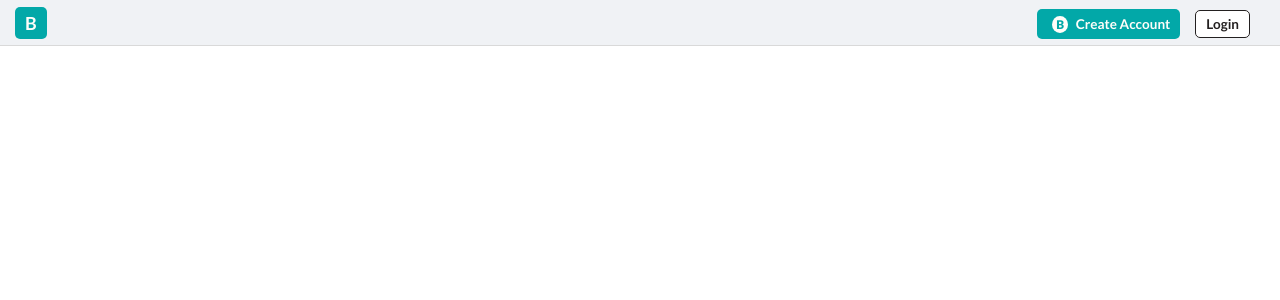
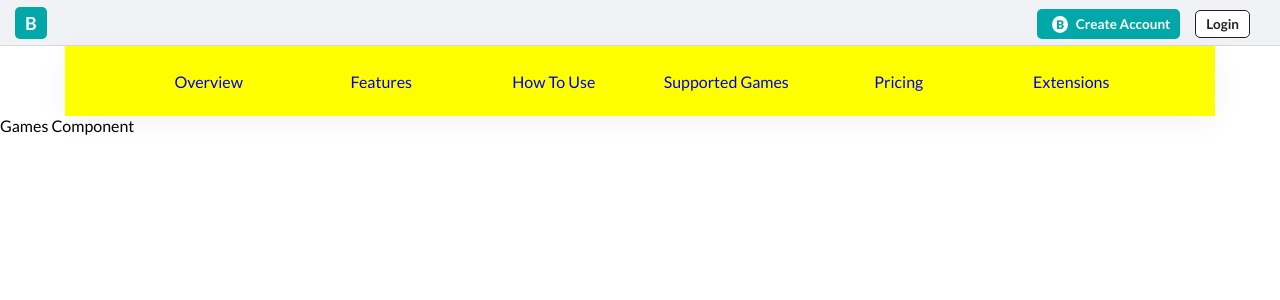
Before and after one commit to Gimorhee/Booster, a React (Create React App) app: page /games in a window 1280 px wide. Shown: the top 300 px of the page. Built offline with nearby package versions, Linux system fonts and the light colour scheme.

Commit message:
Setup all routes

```diff
--- a/src/App.js
+++ b/src/App.js
@@ -1,4 +1,4 @@
-import React, { Fragment } from "react";
+import React, { Fragment, useState } from "react";
 import { BrowserRouter as Router, Route, Switch } from "react-router-dom";
 
 import { SubNavBar } from "./components/NavBar/SubNavBar";
@@ -6,6 +6,11 @@ import { MainNavBar } from "./components/NavBar/MainNavBar";
 import { Overview } from "./components/Overview/Overview";
 import { Register } from "./components/User/Register";
 import { Login } from "./components/User/Login";
+import { Features } from "./components/Features/Features";
+import { HowToUse } from "./components/HowToUse/HowToUse";
+import { Games } from "./components/Games/Games";
+import { Pricing } from "./components/Pricing/Pricing";
+import { Extensions } from "./components/Extensions/Extensions";
 
 import "./App.css";
 
@@ -14,11 +19,16 @@ function App() {
     <Router>
       <Fragment>
         <MainNavBar />
-        <Route exact path="/" component={SubNavBar} />
+        <Route exact path={["/", "/overview","/features","/howtouse","/games","/pricing","/extensions"]} component={SubNavBar} />
         <Switch>
           <Route exact path="/" component={Overview} />
           <Route exact path="/register" component={Register} />
           <Route exact path="/login" component={Login} />
+          <Route exact path="/features" component={Features} />
+          <Route exact path="/howtouse" component={HowToUse} />
+          <Route exact path="/games" component={Games} />
+          <Route exact path="/pricing" component={Pricing} />
+          <Route exact path="/extensions" component={Extensions} />
         </Switch>
       </Fragment>
     </Router>
--- /dev/null
+++ b/src/components/Extensions/Extensions.js
@@ -0,0 +1,9 @@
+import React from 'react'
+
+export const Extensions = () => {
+    return (
+        <div>
+            Extensions Component
+        </div>
+    )
+}
--- /dev/null
+++ b/src/components/Features/Features.js
@@ -0,0 +1,9 @@
+import React from 'react'
+
+export const Features = () => {
+    return (
+        <div>
+            Features Component
+        </div>
+    )
+}
--- /dev/null
+++ b/src/components/Games/Games.js
@@ -0,0 +1,9 @@
+import React from 'react'
+
+export const Games = () => {
+    return (
+        <div>
+            Games Component
+        </div>
+    )
+}
--- /dev/null
+++ b/src/components/HowToUse/HowToUse.js
@@ -0,0 +1,9 @@
+import React from 'react'
+
+export const HowToUse = () => {
+    return (
+        <div>
+            How To Use Component
+        </div>
+    )
+}
--- a/src/components/NavBar/SubNavBar.js
+++ b/src/components/NavBar/SubNavBar.js
@@ -1,7 +1,31 @@
 import React from "react";
+import { Link } from "react-router-dom";
 
 import "../../styles/NavBar/NavBar.css";
 
 export const SubNavBar = () => {
-  return <div className="SubNavBar">SubNavBar Component</div>;
+  return (
+    <div className="SubNavBar">
+      <div className="Inner-Container">
+        <Link className="SubNav-Link" to="/">
+          Overview
+        </Link>
+        <Link className="SubNav-Link" to="/features">
+          Features
+        </Link>
+        <Link className="SubNav-Link" to="/howtouse">
+          How To Use
+        </Link>
+        <Link className="SubNav-Link" to="/games">
+          Supported Games
+        </Link>
+        <Link className="SubNav-Link" to="/pricing">
+          Pricing
+        </Link>
+        <Link className="SubNav-Link" to="/extensions">
+          Extensions
+        </Link>
+      </div>
+    </div>
+  );
 };
--- /dev/null
+++ b/src/components/Pricing/Pricing.js
@@ -0,0 +1,9 @@
+import React from 'react'
+
+export const Pricing = () => {
+    return (
+        <div>
+            Pricing Component
+        </div>
+    )
+}
--- a/src/styles/NavBar/NavBar.css
+++ b/src/styles/NavBar/NavBar.css
@@ -79,4 +79,37 @@
   -webkit-box-shadow: rgba(0, 0, 0, 0.15) 0px 0px 0px 4px;
           box-shadow: rgba(0, 0, 0, 0.15) 0px 0px 0px 4px;
 }
+
+.SubNavBar {
+  margin-top: 1px;
+  width: 100%;
+  height: 70px;
+}
+
+.SubNavBar .Inner-Container {
+  width: 100%;
+  height: 100%;
+  max-width: 1150px;
+  background: yellow;
+  margin: auto;
+  -webkit-box-shadow: rgba(0, 0, 0, 0.05) 0px 7px 31px 0px;
+          box-shadow: rgba(0, 0, 0, 0.05) 0px 7px 31px 0px;
+  display: -webkit-box;
+  display: -ms-flexbox;
+  display: flex;
+  -ms-flex-wrap: wrap;
+      flex-wrap: wrap;
+  -webkit-box-align: center;
+      -ms-flex-align: center;
+          align-items: center;
+  -webkit-box-pack: center;
+      -ms-flex-pack: center;
+          justify-content: center;
+  text-align: center;
+}
+
+.SubNavBar .Inner-Container .SubNav-Link {
+  width: 15%;
+  text-decoration: none;
+}
 /*# sourceMappingURL=NavBar.css.map */
--- a/src/styles/NavBar/NavBar.scss
+++ b/src/styles/NavBar/NavBar.scss
@@ -1,3 +1,4 @@
+// MAIN NAV BAR COMPONENT
 .MainNavBar {
   height: 45px;
   background: #f0f2f5;
@@ -68,3 +69,30 @@
     }
   }
 }
+
+// SUB NAV BAR COMPONENT
+.SubNavBar {
+  margin-top: 1px;
+  width: 100%;
+  height: 70px;
+
+  .Inner-Container {
+    width: 100%;
+    height: 100%;
+    max-width: 1150px;
+    background: yellow;
+    margin: auto;
+    box-shadow: rgba(0, 0, 0, 0.05) 0px 7px 31px 0px;
+
+    display: flex;
+    flex-wrap: wrap;
+    align-items: center;
+    justify-content: center;
+    text-align: center;
+
+    .SubNav-Link {
+      width: 15%;
+      text-decoration: none;
+    }
+  }
+}
```
Also changed, not shown: 1 other file (tests, documents, lock files or other folders).
